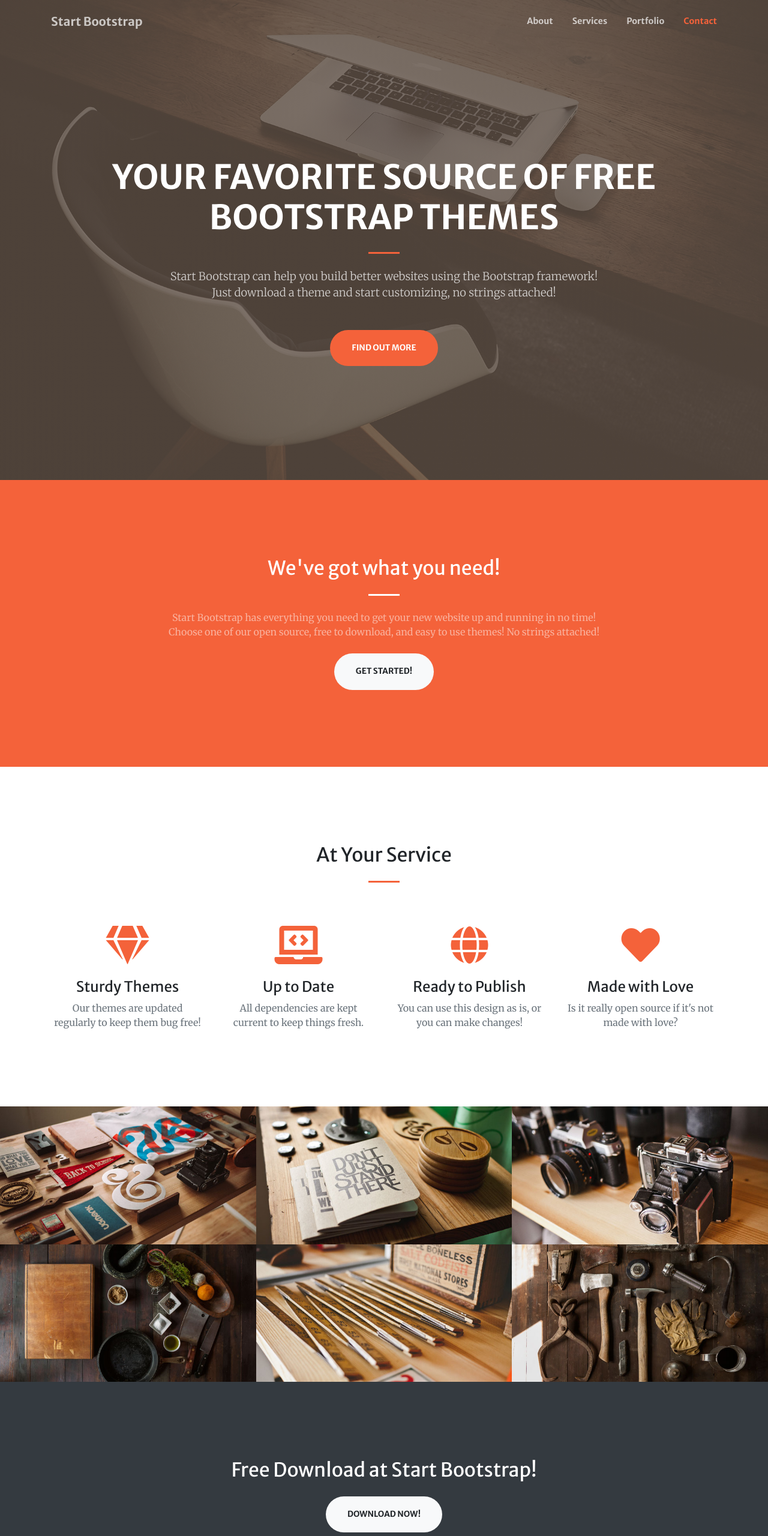
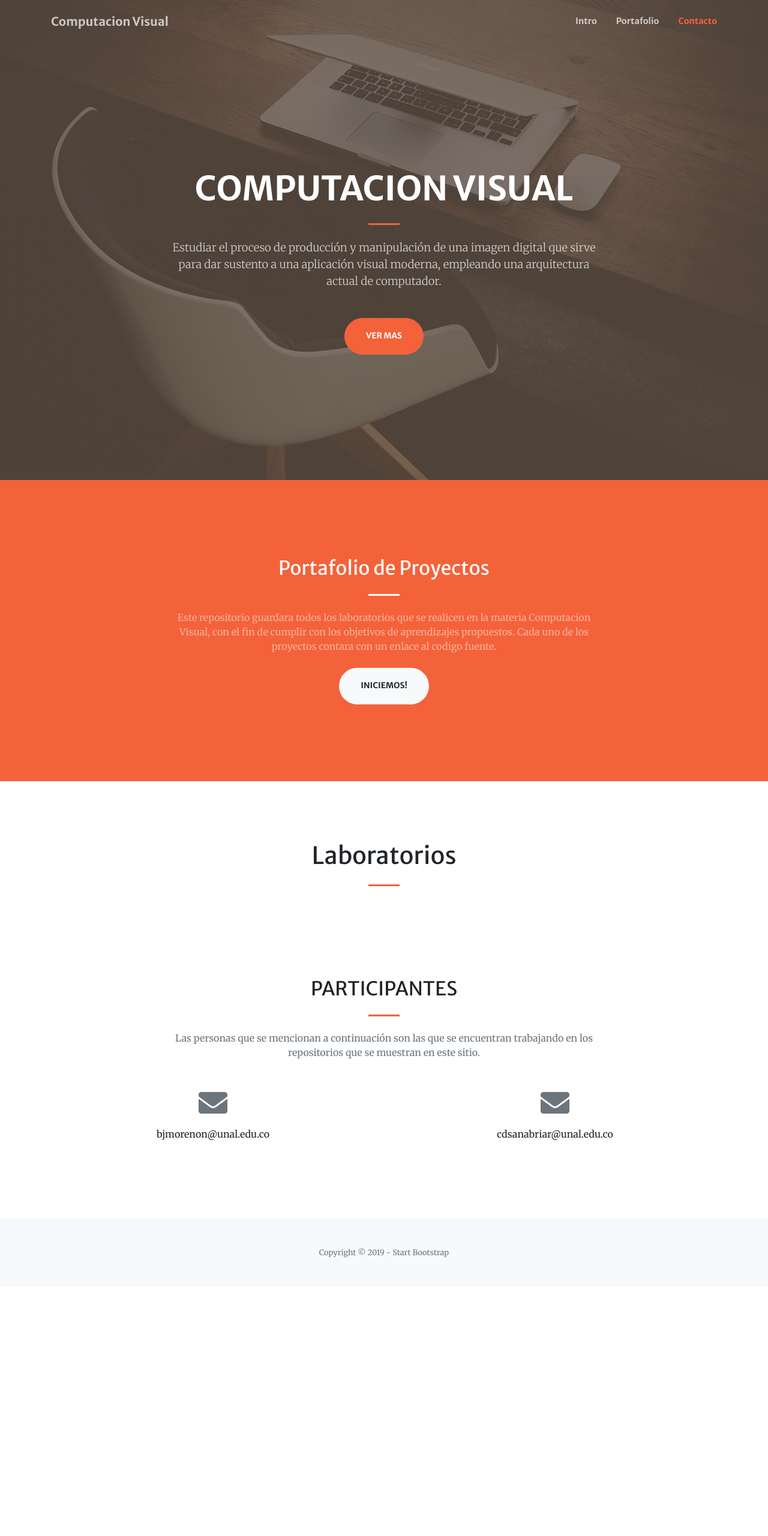
Before and after one commit to Visual-Computing-unal-bjm-cds/web, a website with bundled scripts: page index.html in a window 1280 px wide. Shown: the top 2560 px of the page at 60% size. After the commit the page ends 2145 px from the top, so only its background shows below. Built offline with nearby package versions, Linux system fonts and the light colour scheme; files whose address does not match are found by name.

Commit message:
modified index

```diff
--- a/index.html
+++ b/index.html
@@ -8,7 +8,7 @@
   <meta name="description" content="">
   <meta name="author" content="">
 
-  <title>Creative - Start Bootstrap Theme</title>
+  <title>Visual Computing Portfolio</title>
 
   <!-- Font Awesome Icons -->
   <link href="vendor/fontawesome-free/css/all.min.css" rel="stylesheet" type="text/css">
@@ -30,23 +30,20 @@
   <!-- Navigation -->
   <nav class="navbar navbar-expand-lg navbar-light fixed-top py-3" id="mainNav">
     <div class="container">
-      <a class="navbar-brand js-scroll-trigger" href="#page-top">Start Bootstrap</a>
+      <a class="navbar-brand js-scroll-trigger" href="#page-top">Computacion Visual</a>
       <button class="navbar-toggler navbar-toggler-right" type="button" data-toggle="collapse" data-target="#navbarResponsive" aria-controls="navbarResponsive" aria-expanded="false" aria-label="Toggle navigation">
         <span class="navbar-toggler-icon"></span>
       </button>
       <div class="collapse navbar-collapse" id="navbarResponsive">
         <ul class="navbar-nav ml-auto my-2 my-lg-0">
           <li class="nav-item">
-            <a class="nav-link js-scroll-trigger" href="#about">About</a>
+            <a class="nav-link js-scroll-trigger" href="#about">Intro</a>
           </li>
           <li class="nav-item">
-            <a class="nav-link js-scroll-trigger" href="#services">Services</a>
+            <a class="nav-link js-scroll-trigger" href="#portfolio">Portafolio</a>
           </li>
           <li class="nav-item">
-            <a class="nav-link js-scroll-trigger" href="#portfolio">Portfolio</a>
-          </li>
-          <li class="nav-item">
-            <a class="nav-link js-scroll-trigger" href="#contact">Contact</a>
+            <a class="nav-link js-scroll-trigger" href="#contact">Contacto</a>
           </li>
         </ul>
       </div>
@@ -58,12 +55,12 @@
     <div class="container h-100">
       <div class="row h-100 align-items-center justify-content-center text-center">
         <div class="col-lg-10 align-self-end">
-          <h1 class="text-uppercase text-white font-weight-bold">Your Favorite Source of Free Bootstrap Themes</h1>
+          <h1 class="text-uppercase text-white font-weight-bold">COMPUTACION VISUAL</h1>
           <hr class="divider my-4">
         </div>
         <div class="col-lg-8 align-self-baseline">
-          <p class="text-white-75 font-weight-light mb-5">Start Bootstrap can help you build better websites using the Bootstrap framework! Just download a theme and start customizing, no strings attached!</p>
-          <a class="btn btn-primary btn-xl js-scroll-trigger" href="#about">Find Out More</a>
+          <p class="text-white-75 font-weight-light mb-5">Estudiar el proceso de producción y manipulación de una imagen digital que sirve para dar sustento a una aplicación visual moderna, empleando una arquitectura actual de computador.</p>
+          <a class="btn btn-primary btn-xl js-scroll-trigger" href="#about">Ver Mas</a>
         </div>
       </div>
     </div>
@@ -74,144 +71,24 @@
     <div class="container">
       <div class="row justify-content-center">
         <div class="col-lg-8 text-center">
-          <h2 class="text-white mt-0">We've got what you need!</h2>
+          <h2 class="text-white mt-0">Portafolio de Proyectos</h2>
           <hr class="divider light my-4">
-          <p class="text-white-50 mb-4">Start Bootstrap has everything you need to get your new website up and running in no time! Choose one of our open source, free to download, and easy to use themes! No strings attached!</p>
-          <a class="btn btn-light btn-xl js-scroll-trigger" href="#services">Get Started!</a>
+          <p class="text-white-50 mb-4">Este repositorio guardara todos los laboratorios que se realicen en la materia Computacion Visual, con el fin de cumplir con los objetivos de aprendizajes propuestos. Cada uno de los proyectos contara con un enlace al codigo fuente.</p>
+          <a class="btn btn-light btn-xl js-scroll-trigger" href="#portfolio">Iniciemos!</a>
         </div>
       </div>
     </div>
   </section>
-
-  <!-- Services Section -->
-  <section class="page-section" id="services">
-    <div class="container">
-      <h2 class="text-center mt-0">At Your Service</h2>
-      <hr class="divider my-4">
-      <div class="row">
-        <div class="col-lg-3 col-md-6 text-center">
-          <div class="mt-5">
-            <i class="fas fa-4x fa-gem text-primary mb-4"></i>
-            <h3 class="h4 mb-2">Sturdy Themes</h3>
-            <p class="text-muted mb-0">Our themes are updated regularly to keep them bug free!</p>
-          </div>
-        </div>
-        <div class="col-lg-3 col-md-6 text-center">
-          <div class="mt-5">
-            <i class="fas fa-4x fa-laptop-code text-primary mb-4"></i>
-            <h3 class="h4 mb-2">Up to Date</h3>
-            <p class="text-muted mb-0">All dependencies are kept current to keep things fresh.</p>
-          </div>
-        </div>
-        <div class="col-lg-3 col-md-6 text-center">
-          <div class="mt-5">
-            <i class="fas fa-4x fa-globe text-primary mb-4"></i>
-            <h3 class="h4 mb-2">Ready to Publish</h3>
-            <p class="text-muted mb-0">You can use this design as is, or you can make changes!</p>
-          </div>
-        </div>
-        <div class="col-lg-3 col-md-6 text-center">
-          <div class="mt-5">
-            <i class="fas fa-4x fa-heart text-primary mb-4"></i>
-            <h3 class="h4 mb-2">Made with Love</h3>
-            <p class="text-muted mb-0">Is it really open source if it's not made with love?</p>
-          </div>
-        </div>
-      </div>
-    </div>
-  </section>
-
   <!-- Portfolio Section -->
   <section id="portfolio">
     <div class="container-fluid p-0">
+			<div style="padding-top: 50px; margin-top: 50px;">
+				<center><h1>Laboratorios</h1></center>
+			</div>
+			<hr class="divider my-4">
       <div class="row no-gutters">
-        <div class="col-lg-4 col-sm-6">
-          <a class="portfolio-box" href="img/portfolio/fullsize/1.jpg">
-            <img class="img-fluid" src="img/portfolio/thumbnails/1.jpg" alt="">
-            <div class="portfolio-box-caption">
-              <div class="project-category text-white-50">
-                Category
-              </div>
-              <div class="project-name">
-                Project Name
-              </div>
-            </div>
-          </a>
-        </div>
-        <div class="col-lg-4 col-sm-6">
-          <a class="portfolio-box" href="img/portfolio/fullsize/2.jpg">
-            <img class="img-fluid" src="img/portfolio/thumbnails/2.jpg" alt="">
-            <div class="portfolio-box-caption">
-              <div class="project-category text-white-50">
-                Category
-              </div>
-              <div class="project-name">
-                Project Name
-              </div>
-            </div>
-          </a>
-        </div>
-        <div class="col-lg-4 col-sm-6">
-          <a class="portfolio-box" href="img/portfolio/fullsize/3.jpg">
-            <img class="img-fluid" src="img/portfolio/thumbnails/3.jpg" alt="">
-            <div class="portfolio-box-caption">
-              <div class="project-category text-white-50">
-                Category
-              </div>
-              <div class="project-name">
-                Project Name
-              </div>
-            </div>
-          </a>
-        </div>
-        <div class="col-lg-4 col-sm-6">
-          <a class="portfolio-box" href="img/portfolio/fullsize/4.jpg">
-            <img class="img-fluid" src="img/portfolio/thumbnails/4.jpg" alt="">
-            <div class="portfolio-box-caption">
-              <div class="project-category text-white-50">
-                Category
-              </div>
-              <div class="project-name">
-                Project Name
-              </div>
-            </div>
-          </a>
-        </div>
-        <div class="col-lg-4 col-sm-6">
-          <a class="portfolio-box" href="img/portfolio/fullsize/5.jpg">
-            <img class="img-fluid" src="img/portfolio/thumbnails/5.jpg" alt="">
-            <div class="portfolio-box-caption">
-              <div class="project-category text-white-50">
-                Category
-              </div>
-              <div class="project-name">
-                Project Name
-              </div>
-            </div>
-          </a>
-        </div>
-        <div class="col-lg-4 col-sm-6">
-          <a class="portfolio-box" href="img/portfolio/fullsize/6.jpg">
-            <img class="img-fluid" src="img/portfolio/thumbnails/6.jpg" alt="">
-            <div class="portfolio-box-caption p-3">
-              <div class="project-category text-white-50">
-                Category
-              </div>
-              <div class="project-name">
-                Project Name
-              </div>
-            </div>
-          </a>
-        </div>
+
       </div>
-    </div>
-  </section>
-
-  <!-- Call to Action Section -->
-  <section class="page-section bg-dark text-white">
-    <div class="container text-center">
-      <h2 class="mb-4">Free Download at Start Bootstrap!</h2>
-      <a class="btn btn-light btn-xl" href="https://startbootstrap.com/themes/creative/">Download Now!</a>
     </div>
   </section>
 
@@ -220,20 +97,21 @@
     <div class="container">
       <div class="row justify-content-center">
         <div class="col-lg-8 text-center">
-          <h2 class="mt-0">Let's Get In Touch!</h2>
+          <h2 class="mt-0">PARTICIPANTES</h2>
           <hr class="divider my-4">
-          <p class="text-muted mb-5">Ready to start your next project with us? Give us a call or send us an email and we will get back to you as soon as possible!</p>
+          <p class="text-muted mb-5">Las personas que se mencionan a continuación son las que se encuentran trabajando en los repositorios que se muestran en este sitio.</p>
         </div>
       </div>
       <div class="row">
-        <div class="col-lg-4 ml-auto text-center">
-          <i class="fas fa-phone fa-3x mb-3 text-muted"></i>
-          <div>+1 (202) 555-0149</div>
-        </div>
-        <div class="col-lg-4 mr-auto text-center">
+				<div class="col-lg-6 mr-auto text-center">
           <i class="fas fa-envelope fa-3x mb-3 text-muted"></i>
           <!-- Make sure to change the email address in anchor text AND the link below! -->
-          <a class="d-block" href="mailto:contact@yourwebsite.com">contact@yourwebsite.com</a>
+          <a class="d-block">bjmorenon@unal.edu.co</a>
+        </div>
+        <div class="col-lg-6 mr-auto text-center">
+          <i class="fas fa-envelope fa-3x mb-3 text-muted"></i>
+          <!-- Make sure to change the email address in anchor text AND the link below! -->
+          <a class="d-block">cdsanabriar@unal.edu.co </a>
         </div>
       </div>
     </div>
```
